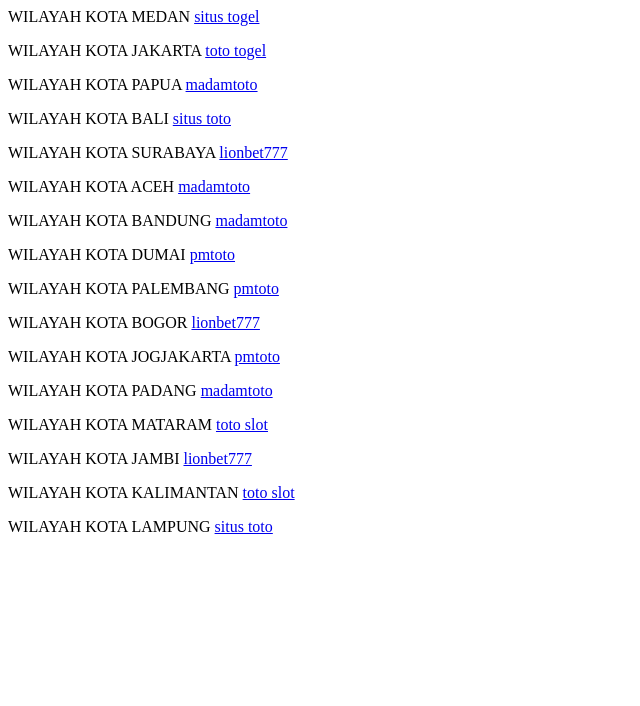
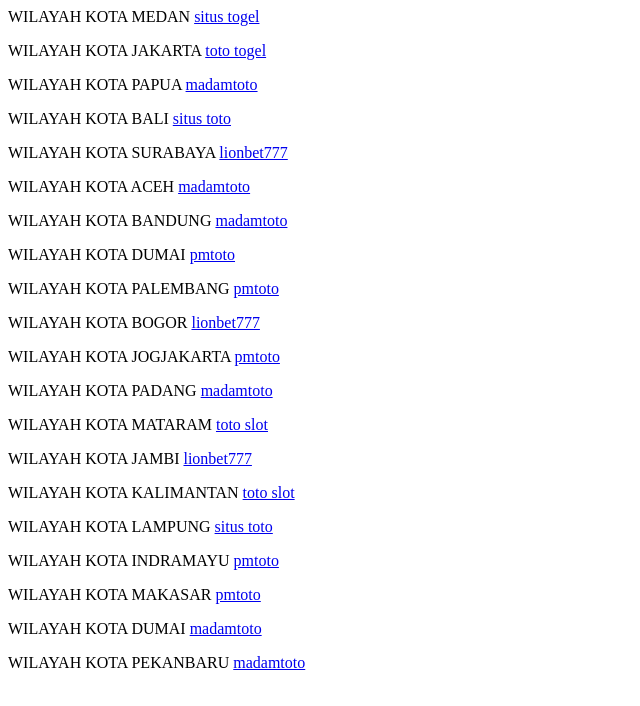
Before and after one commit to xslayder123/snow-1, a plain HTML site: page index.html in a window 1280 px wide. Shown: the whole page, without its empty margins (0-640 px from the left). Drawn offline with Linux system fonts and the light colour scheme.

Commit message:
Update index.html

```diff
--- a/index.html
+++ b/index.html
@@ -19,5 +19,9 @@
         <p>WILAYAH KOTA JAMBI <a href='https://207.148.121.224/'>lionbet777</a></p>
         <p>WILAYAH KOTA KALIMANTAN <a href='https://pasar-desa.id/'>toto slot</a></p>
         <p>WILAYAH KOTA LAMPUNG <a href='https://terminalsatu.id/'>situs toto</a></p>
+        <p>WILAYAH KOTA INDRAMAYU <a href='https://45.77.33.170/'>pmtoto</a></p>
+        <p>WILAYAH KOTA MAKASAR <a href='https://139.180.141.1/'>pmtoto</a></p>
+        <p>WILAYAH KOTA DUMAI <a href='https://139.180.210.81/'>madamtoto</a></p>
+        <p>WILAYAH KOTA PEKANBARU <a href='https://139.180.213.79/'>madamtoto</a></p>
     </body>
     </html>
```
